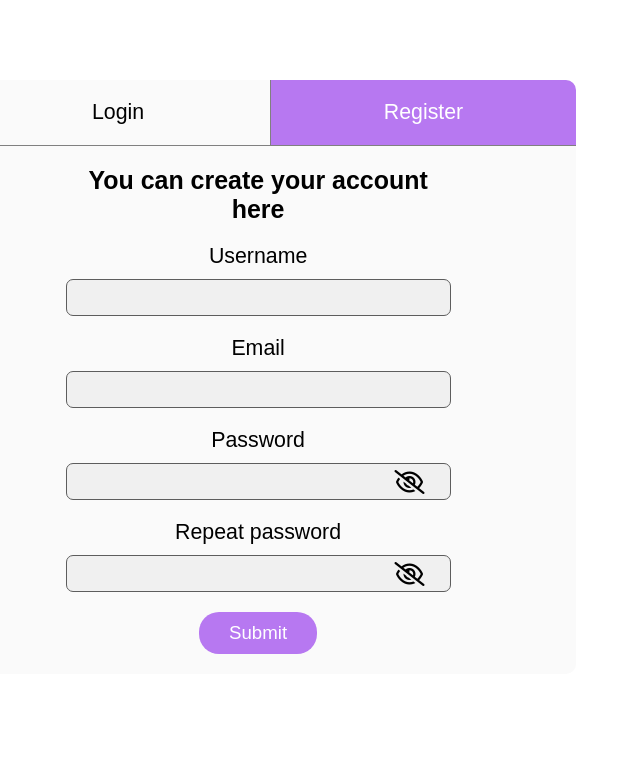
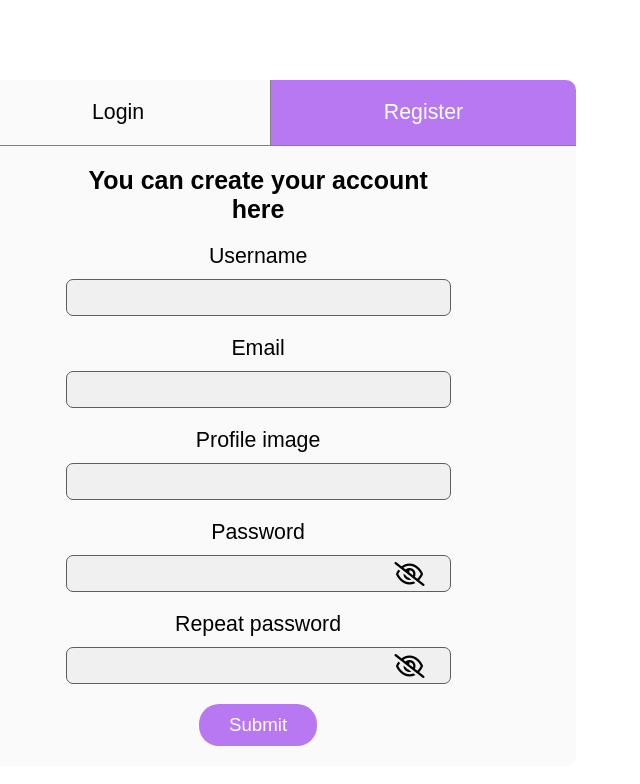
Before and after one commit to Qsen02/Dashboard-app, a React (Vite) app in the folder client/: page /registration in a window 1280 px wide. Shown: the top 784 px of the page, without its empty margins (369-1009 px from the left). Built offline with nearby package versions, Linux system fonts and the light colour scheme.

Commit message:
Register functionallity implemented

```diff
--- a/client/src/api/projectService.ts
+++ b/client/src/api/projectService.ts
@@ -1,7 +1,7 @@
 import { Project } from "../types/project";
 import { del, get, post, put } from "./requester";
 
-const endpoint = "/projects";
+const endpoint = "projects";
 
 export async function getProjectById(projectId: string) {
 	const project = await get(`${endpoint}/${projectId}`);
--- a/client/src/api/taskService.ts
+++ b/client/src/api/taskService.ts
@@ -1,7 +1,7 @@
 import { Task } from "../types/task";
 import { del, get, post, put } from "./requester";
 
-const endpoint = "/tasks";
+const endpoint = "tasks";
 
 export async function getTaskById(taskId: string) {
 	const task = await get(`${endpoint}/${taskId}`);
--- a/client/src/api/userService.ts
+++ b/client/src/api/userService.ts
@@ -2,7 +2,7 @@ import { Project } from "../types/project";
 import { User, UserForAuth } from "../types/user";
 import { get, post, put } from "./requester";
 
-const endpoint = "/users";
+const endpoint = "users";
 
 export async function logout() {
 	return await get(`${endpoint}/logout`);
--- a/client/src/components/registrarion_wrapper/register/Register.tsx
+++ b/client/src/components/registrarion_wrapper/register/Register.tsx
@@ -1,25 +1,67 @@
 import { useDispatch, useSelector } from "react-redux";
 import { RootState } from "../../../redux/state/store";
-import { Form, Formik } from "formik";
+import { Form, Formik, FormikHelpers } from "formik";
 import CustomInput from "../../../commons/CustomInput";
 import { useState } from "react";
+import { useRegister } from "../../../hooks/useUser";
+import { useNavigate } from "react-router-dom";
+import { setUser } from "../../../redux/state/user_state/userState";
 
 export default function Register() {
-	const { user } = useSelector((state: RootState) => state.user);
 	const { theme } = useSelector((state: RootState) => state.theme);
 	const dispatch = useDispatch();
 	const [isPasswordVisible, setIsPasswordVisible] = useState(false);
 	const [isRepassVisible, setIsRepassVisible] = useState(false);
+	const register = useRegister();
+	const navigate = useNavigate();
+	const [isErr, setIsErr] = useState(false);
+	const [errMessage, setErrMessage] = useState("");
+
+	interface formValues {
+		username: string;
+		email: string;
+		profileImage: string;
+		password: string;
+		repass: string;
+	}
 
 	const initValues = {
 		username: "",
 		email: "",
+		profileImage: "",
 		password: "",
 		repass: "",
 	};
 
-	async function onRegister() {
-		console.log("work!");
+	async function onRegister(
+		values: formValues,
+		actions: FormikHelpers<formValues>
+	) {
+		try {
+			const username = values.username;
+			const email = values.email;
+			const password = values.password;
+			const repass = values.repass;
+			const profileImage = values.profileImage;
+			const user = await register({
+				username: username,
+				email: email,
+				profileImage: profileImage,
+				password: password,
+				repass: repass,
+			});
+			dispatch(setUser(user));
+			actions.resetForm();
+			navigate("/");
+		} catch (err) {
+			setIsErr(true);
+			if (err instanceof Error) {
+				setErrMessage(err.message);
+			} else {
+				setErrMessage("Error occurd!");
+			}
+			return;
+		}
 	}
 
 	function showPassword() {
@@ -43,6 +85,7 @@ export default function Register() {
 			{(props) => (
 				<Form className="form">
 					<h3>You can create your account here</h3>
+					{isErr ? <p className="error">{errMessage}</p> : ""}
 					<p className="input">
 						<CustomInput
 							label="Username"
@@ -71,6 +114,20 @@ export default function Register() {
 							}
 							id="email"
 							autoComplete="email"
+						/>
+					</p>
+					<p className="input">
+						<CustomInput
+							label="Profile image"
+							type="text"
+							value={initValues.profileImage}
+							name="profileImage"
+							className={
+								theme === "light"
+									? "lightThemeSmoked"
+									: "darkThemeLighter"
+							}
+							id="profileImage"
 						/>
 					</p>
 					<p className="input">
--- /dev/null
+++ b/client/src/hooks/useUser.ts
@@ -0,0 +1,7 @@
+import { register } from "../api/userService"
+
+export function useRegister(){
+    return async function (data:object){
+        return await register(data);
+    }
+}
--- a/client/src/redux/state/theme_state/themeState.ts
+++ b/client/src/redux/state/theme_state/themeState.ts
@@ -1,5 +1,6 @@
 import { createSlice } from "@reduxjs/toolkit";
 import { Theme } from "../../../types/user";
+import { setThemeData } from "../../../utils/userHelper";
 
 interface themeState {
 	theme: Theme;
@@ -15,6 +16,7 @@ const themeSlice = createSlice({
 	reducers: {
 		toggle: (state) => {
 			state.theme = state.theme === "light" ? "dark" : "light";
+			setThemeData(state.theme);
 		},
 	},
 });
--- a/client/src/utils/userHelper.ts
+++ b/client/src/utils/userHelper.ts
@@ -24,7 +24,7 @@ export function getThemeData() {
 	return null;
 }
 
-export function setThemeData(data: object) {
+export function setThemeData(data: string) {
 	localStorage.setItem("theme", JSON.stringify(data));
 }
 
```
